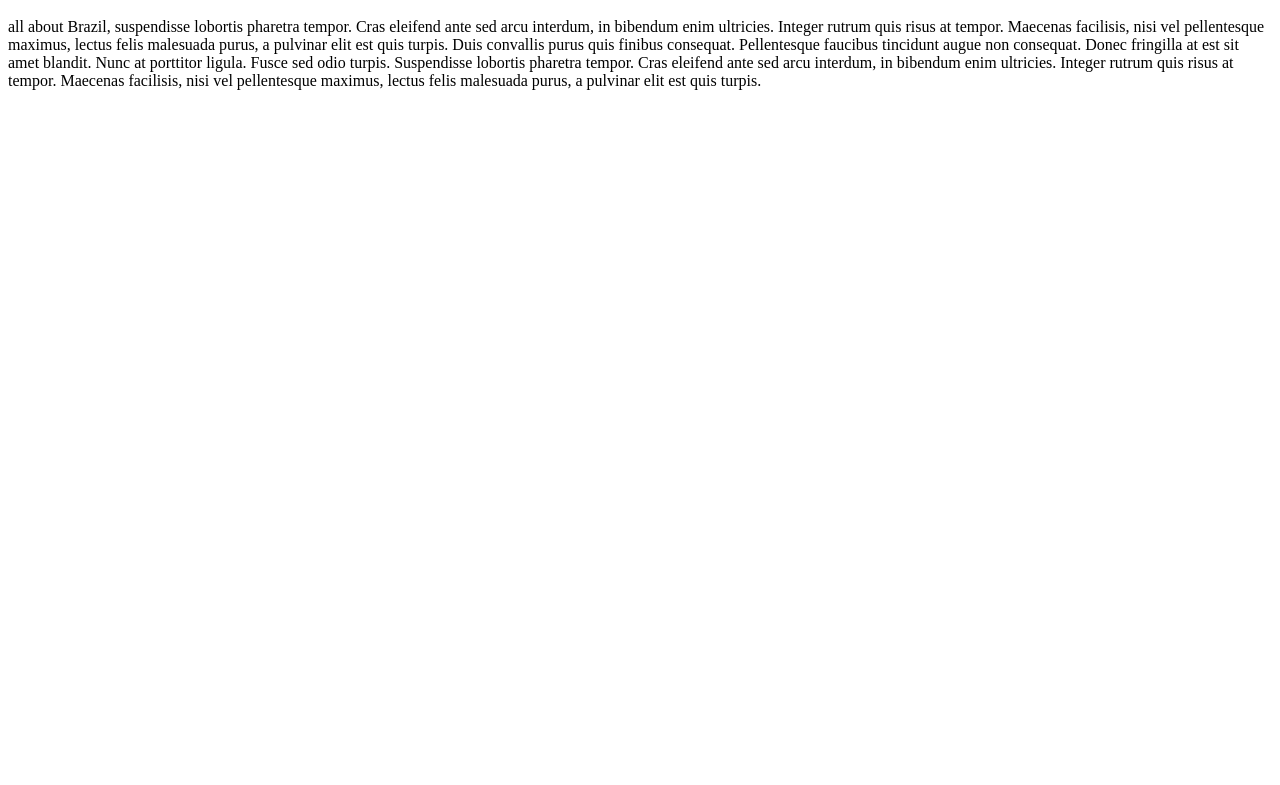
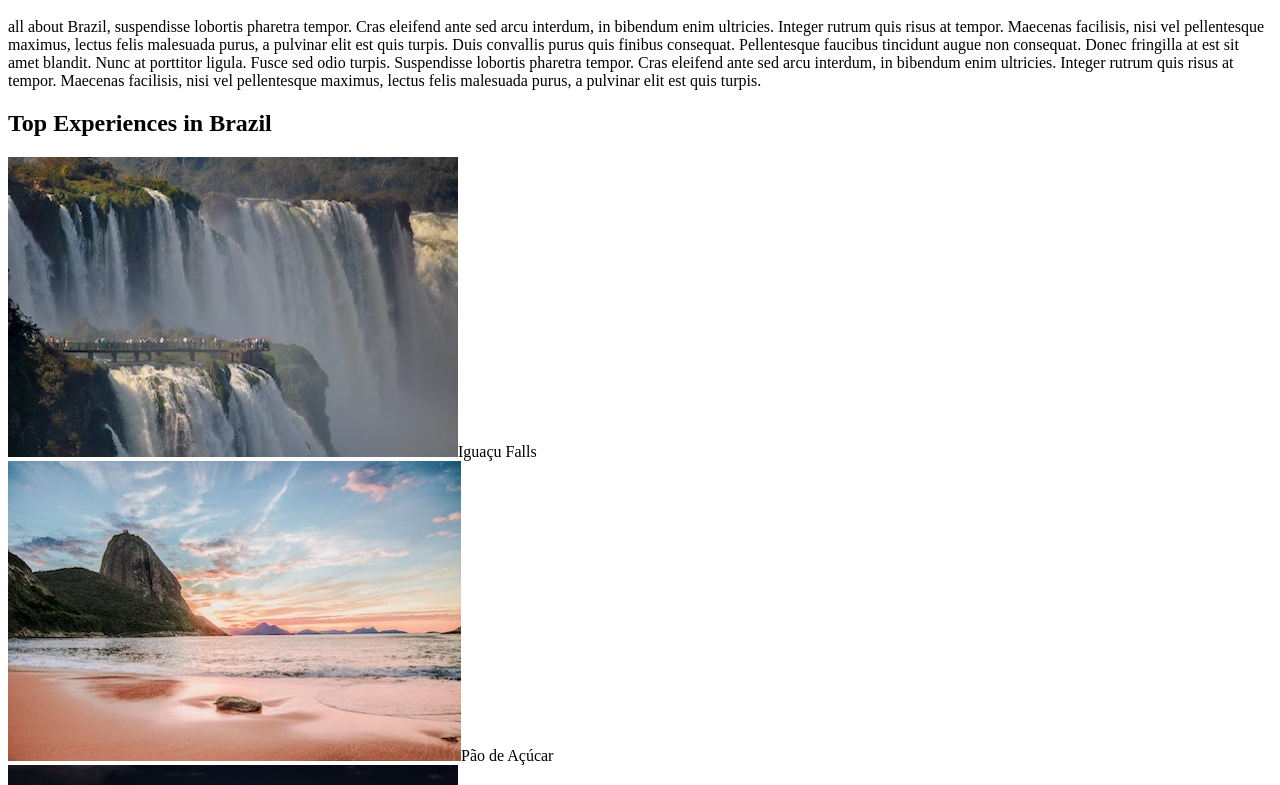
Before and after one commit to eigdoyr/travel-app, a Vue app: page /destination/1/1 in a window 1280 px wide. Shown: the part 395-1180 px from the top of the page. Before the commit the page ends 800 px from the top, so only its background shows below. Built offline with nearby package versions, Linux system fonts and the light colour scheme; the HTML template or start-up script is replaced by a standard one.

Commit message:
feat: add experience view page

```diff
--- /dev/null
+++ b/src/components/ExperienceCard.vue
@@ -0,0 +1,14 @@
+<template>
+  <div class="card">
+    <img :src="`/images/${experience.image}`" :alt="experience.name" />
+    <span class="card__text">
+      {{ experience.name }}
+    </span>
+  </div>
+</template>
+
+<script setup>
+const props = defineProps({
+  experience: { type: Object, required: true },
+});
+</script>
--- a/src/views/DestinationShow.vue
+++ b/src/views/DestinationShow.vue
@@ -6,12 +6,23 @@
       <p>{{ destination.description }}</p>
     </div>
   </section>
+  <section class="experiences">
+    <h2>Top Experiences in {{ destination.name }}</h2>
+    <div class="cards">
+      <ExperienceCard
+        v-for="experience in destination.experiences"
+        :key="experience.slug"
+        :experience="experience"
+      />
+    </div>
+  </section>
 </template>
 
 <script setup>
 import { computed } from "vue";
 import { useRoute } from "vue-router";
 import sourceData from "@/data.json";
+import ExperienceCard from "@/components/ExperienceCard.vue";
 
 const route = useRoute();
 
```
Also changed, not shown: src/views/ExperienceShow.vue (added, +16 -0 lines).
